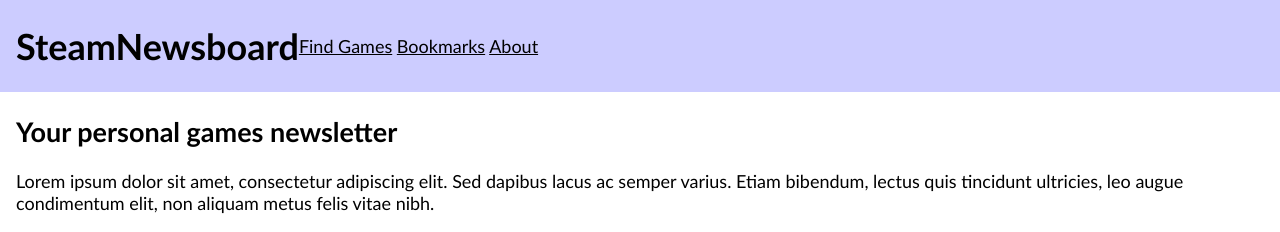
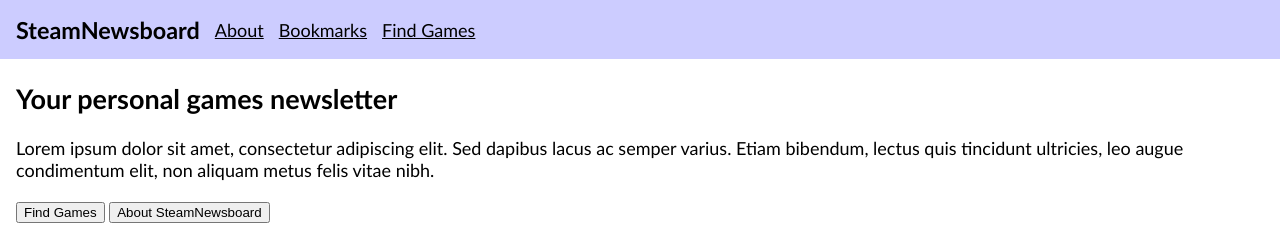
Before and after one commit to obviouslyweb/poplistmovies, a website built with Vite: page src/index.html in a window 1280 px wide. Shown: the top 232 px of the page. Built offline with nearby package versions, Linux system fonts and the light colour scheme.

Commit message:
Updated CSS formatting.

```diff
--- a/src/css/style.css
+++ b/src/css/style.css
@@ -37,10 +37,23 @@
   color: black;
 }
 
+.site-title {
+  font-size: 1.3em;
+}
+
+header > nav > a {
+  display: block;
+  float: right;
+  padding-left: 15px;
+}
+
 /* Main styling */
 main {
   margin: 1rem;
 }
+
+/* Hero styling */
+
 
 /* Footer styling */
 footer {
--- a/src/index.html
+++ b/src/index.html
@@ -19,7 +19,7 @@
     <header>
       <!-- Top Bar (logo/name, navigation) -->
       <h1 class="site-title">SteamNewsboard</h1>
-      <nav> <!-- Main Navigation -->
+      <nav class="site-nav"> <!-- Main Navigation -->
         <a href="#">Find Games</a>
         <a href="#">Bookmarks</a>
         <a href="#">About</a>
```
